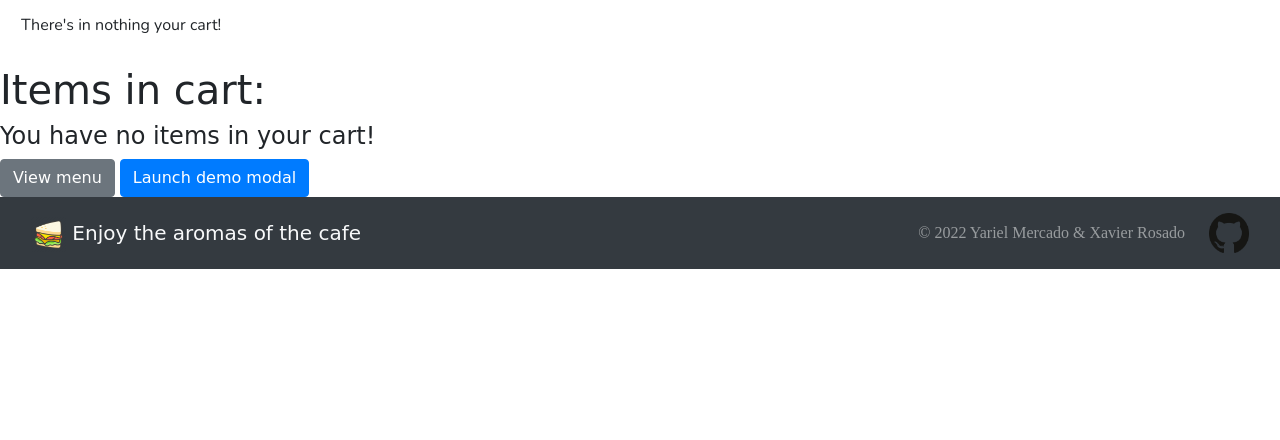
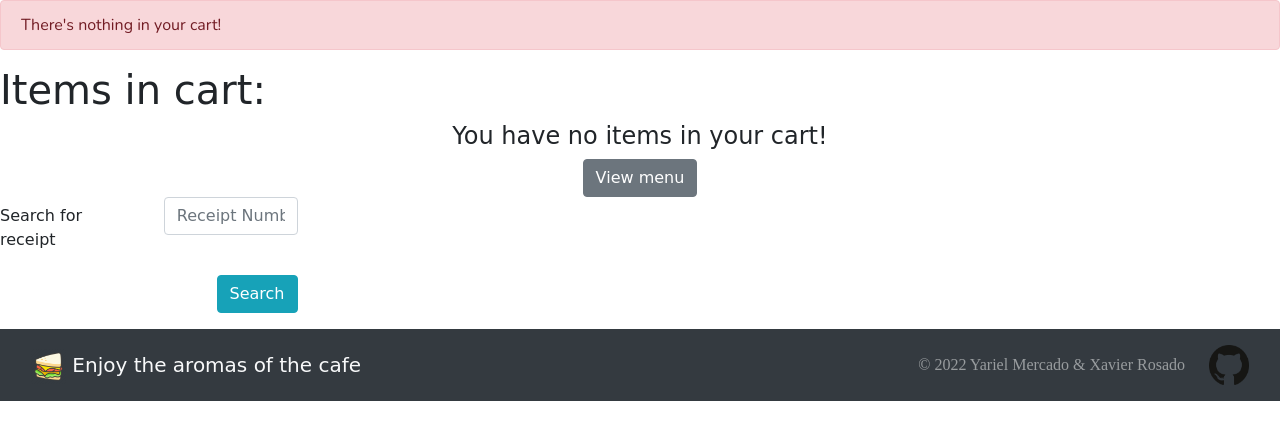
Before and after one commit to Mercrist/caffe-etoile, a Flask app: page /order in a window 1280 px wide. Shown: the part 72-512 px from the top of the page. Run offline with Flask 2, Linux system fonts and the light colour scheme; some libraries are stand-ins or nearby versions; some web fonts are replaced.

Commit message:
searching for receipt is now implemented

```diff
--- a/app.py
+++ b/app.py
@@ -46,7 +46,7 @@
 
 @app.route('/menu')
 def menu():
-    if request.args.get('checked_out'):
+    if request.args.get('checked_out') or request.args.get('search'):
         receipt_number = request.args.get('receipt')
         print(receipt_number)
         print(type(receipt_number))
@@ -60,6 +60,8 @@
             checked_out=True,
             receipt=receipt)
 
+    if request.args.get('added'):
+        flash('Added items to cart!','info')
     return render_template("menu.html",
         database = db,
         categories=model.categories,
@@ -178,7 +180,7 @@
 @app.route("/order",methods=['GET','POST'])
 def order():
     if "cart" not in session:
-        flash("There's in nothing your cart!")
+        flash("There's nothing in your cart!","danger")
         session['cart'] = vars(ShoppingCart("User"))
 
     return render_template("order.html", cart=session['cart'])
@@ -200,7 +202,7 @@
     print("added to cart!")
     print(session['cart'])
 
-    return redirect("/menu")
+    return redirect(url_for("menu",added=True))
 
 @app.route('/checkout',methods=["POST"])
 def checkout():
@@ -228,3 +230,9 @@
     #clear out cart "cache"
     session.pop('cart')
     return redirect(url_for("menu",checked_out=True,receipt=json_receipt['receipt_number']))
+
+
+@app.route("/search_receipt",methods=["POST"])
+def search_receipt():
+    receipt_number = request.form['look_up_number']
+    return redirect(url_for('menu',receipt=receipt_number,search=True))
--- a/templates/order.html
+++ b/templates/order.html
@@ -22,27 +22,26 @@
             <form class="row g-3" method="POST" action="/checkout">
                 <div class="col-md-6">
                     <label for="inputFirstName" class="form-label">First Name</label>
-                    <input type="text" class="form-control" id="inputFirstName" name="firstName"/>
+                    <input type="text" class="form-control" id="inputFirstName" name="firstName" required />
                 </div>
                 <div class="col-md-6">
                     <label for="inputLastName" class="form-label">Last Name</label>
-                    <input type="text" class="form-control" id="inputLastName" name="lastName" />
+                    <input type="text" class="form-control" id="inputLastName" name="lastName" required />
                 </div>
 
                 <!-- set datalist to show day options -->
                 <div class="col-md-12">
                     <label for="inputReservationDay" class="form-label">Day of Reservation</label>
-                    <input type="text" list="reservationDayOptions" class="form-control" id="inputReservationDay"
-                        name="reservationDay"/>
+                    <input type="text" list="reservationDayOptions" class="form-control" id="inputReservationDay" name="reservationDay" />
                 </div>
                 <datalist id="reservationDayOptions">
-                    <option value="Sunday">
-                    <option value="Monday">
-                    <option value="Tuesday">
-                    <option value="Wednesday">
-                    <option value="Thursday">
-                    <option value="Friday">
-                    <option value="Saturday">
+                    <option value="Sunday"> </option>
+                    <option value="Monday"> </option>
+                    <option value="Tuesday"> </option>
+                    <option value="Wednesday"> </option>
+                    <option value="Thursday"> </option>
+                    <option value="Friday"> </option>
+                    <option value="Saturday"> </option>
                 </datalist>
 
                 <div class="col-md-4">
@@ -75,7 +74,7 @@
 
                 <div class="col-12">
                     <div class="form-check">
-                   <input class="form-check-input" type="checkbox" id="receiptDownload" name="downloadReceipt">
+                        <input class="form-check-input" type="checkbox" id="receiptDownload" name="downloadReceipt" />
                         <label class="form-check-label" for="receiptDownload">
                             Download receipt
                         </label>
@@ -89,32 +88,29 @@
         </div>
     </div>
     {% else %}
+    <div align="center">
        <h4>You have no items in your cart!</h4>
         <a href="/menu" class="btn btn-secondary">View menu</a>
-   <!-- Button trigger modal -->
-   <button type="button" class="btn btn-primary" data-bs-toggle="modal" data-bs-target="#exampleModal">
-     Launch demo modal
-   </button>
-
-   <!-- Modal -->
-   <div class="modal fade" id="exampleModal" tabindex="-1" aria-labelledby="exampleModalLabel" aria-hidden="true">
-     <div class="modal-dialog">
-       <div class="modal-content">
-         <div class="modal-header">
-           <h5 class="modal-title" id="exampleModalLabel">Modal title</h5>
-           <button type="button" class="btn-close" data-bs-dismiss="modal" aria-label="Close"></button>
     </div>
-         <div class="modal-body">
-           ...
-         </div>
-         <div class="modal-footer">
-           <button type="button" class="btn btn-secondary" data-bs-dismiss="modal">Close</button>
-           <button type="button" class="btn btn-primary">Save changes</button>
-         </div>
-       </div>
+    {% endif %}
+    <div class="row">
+        <div class="col-md-6">
+            <form method="post" action="/search_receipt">
+                <div class="form-group row">
+                    <label for="lookUpReceipt" class="col-md-3 col-form-label">Search for receipt</label>
+                    <div class="col-md-3">
+                        <input type="text" name="look_up_number" pattern="^\d{10}$" minlength="10" maxlength="10" class="form-control" id="lookUpReceipt" placeholder="Receipt Number" required />
                     </div>
                 </div>
 
-    {% endif %}
+                <div class="form-group row">
+                    <label for="searchReceipt" class="col-sm-3 col-form-label"></label>
+                    <div class="col-md-3 text-right">
+                        <button type="submit" class="btn btn-info" id="searchReceipt" name="search_button" value="clicked">Search</button>
+                    </div>
+                </div>
+            </form>
+        </div>
+    </div>
 </body>
 {% endblock %} {% block navbartype %}bottom{% endblock %}
```
Lines whose indentation alone changed are shown as unchanged.
